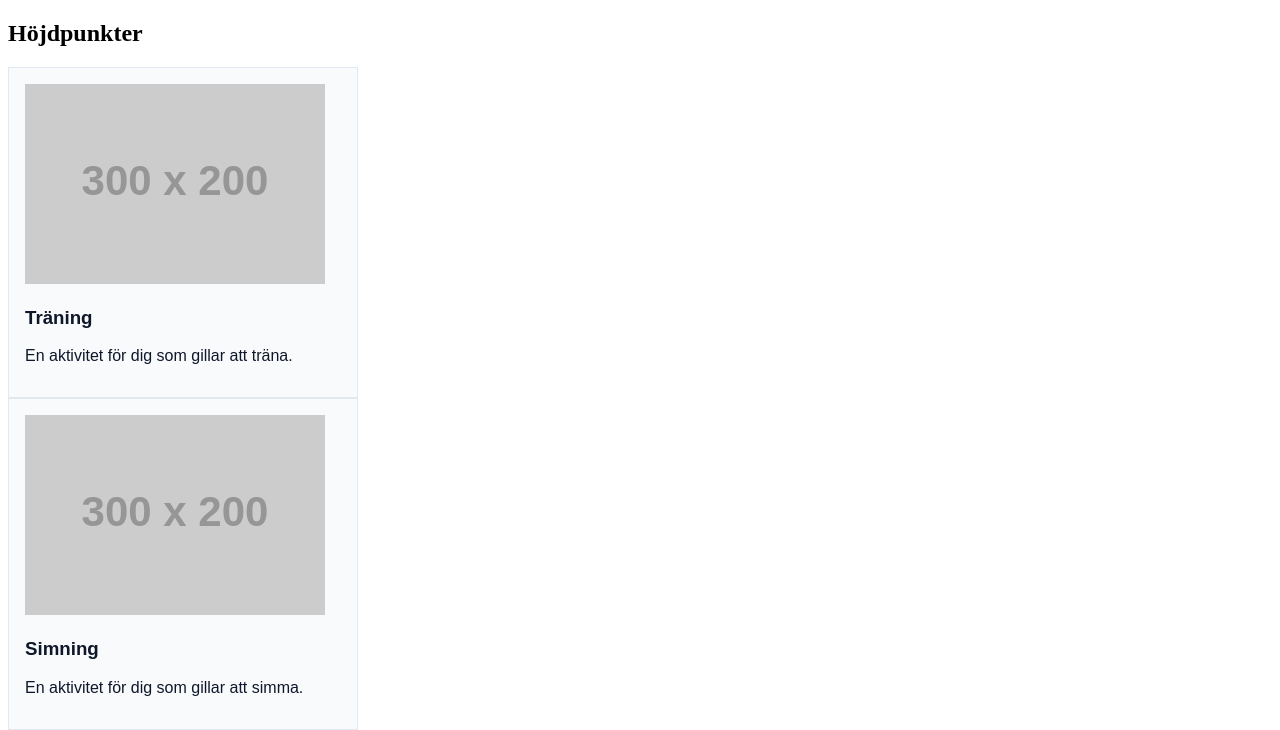
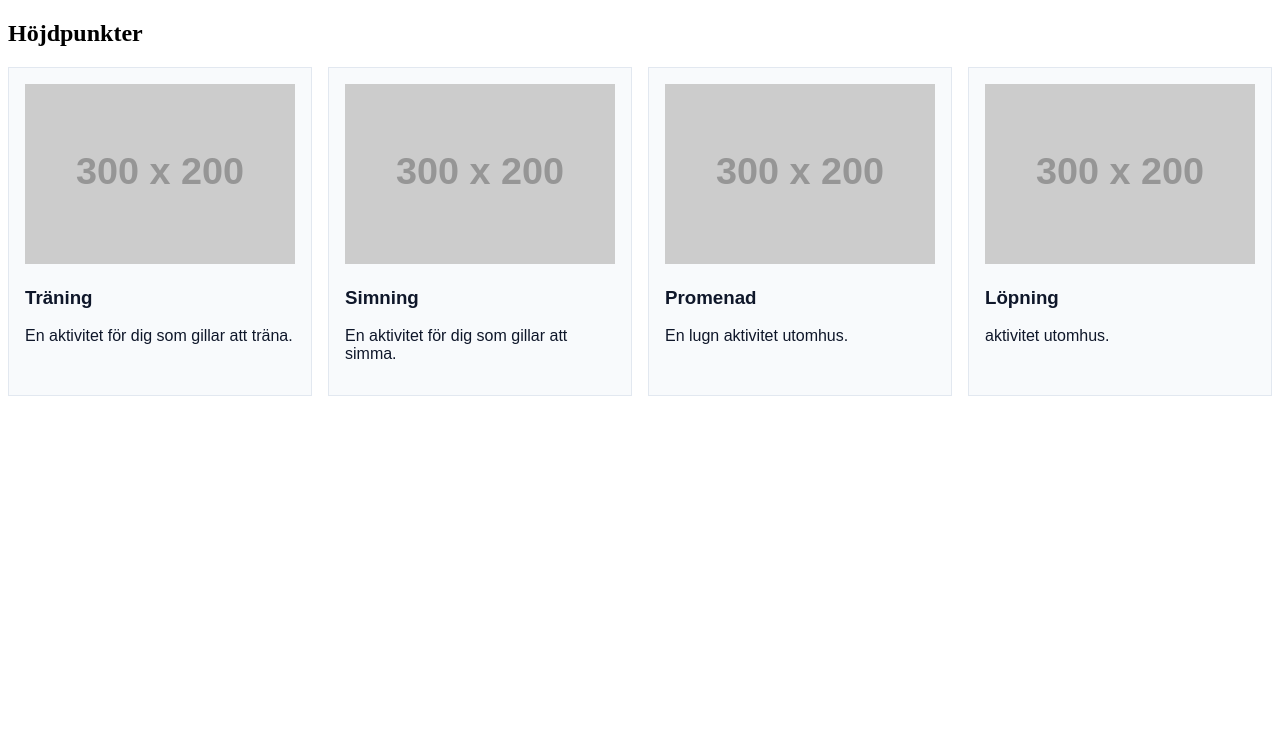
Before and after one commit to Ghada2027/v36-flex-camp, a plain HTML site: page index.html in a window 1280 px wide. Shown: the top 730 px of the page. Drawn offline with Linux system fonts and the light colour scheme; placeholder pictures from the web are drawn by us.

Commit message:
Refaktoriserat till Flexbox med gap och wrap

```diff
--- a/index.html
+++ b/index.html
@@ -43,6 +43,7 @@
       />
       <h3>Promenad</h3>
       <p>En lugn aktivitet utomhus.</p>
+      </article>
 
       <article class="kort">
       <img
@@ -51,7 +52,7 @@
         width="300"
         height="200"
       />
-      <h3>runing</h3>
+      <h3>Löpning</h3>
       <p> aktivitet utomhus.</p>
 
     </article>
--- a/style.css
+++ b/style.css
@@ -4,10 +4,15 @@
   border: 1px solid #e2e8f0;
   color: #0f172a;
   font-family: sans-serif;
-  width: 25%;
-  margin-right: 3%;
+  flex: 1 1 200px;
+
 }
 .kort img {
   max-width: 100%;
   height: auto;
 }
+.kort-rad {
+  display: flex;
+  gap: 1rem;
+  flex-wrap: wrap;
+}
```
